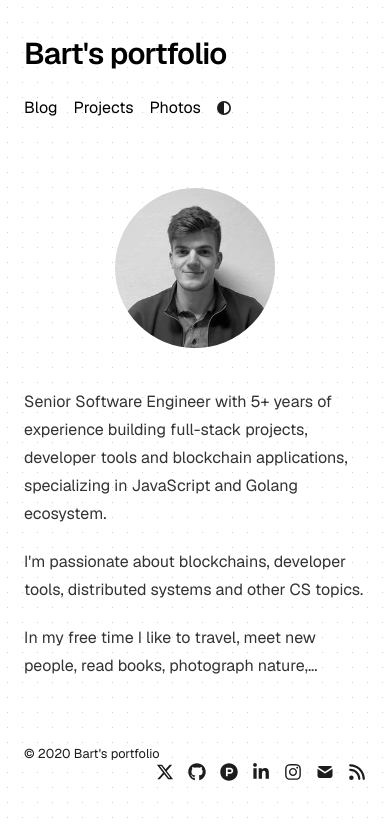
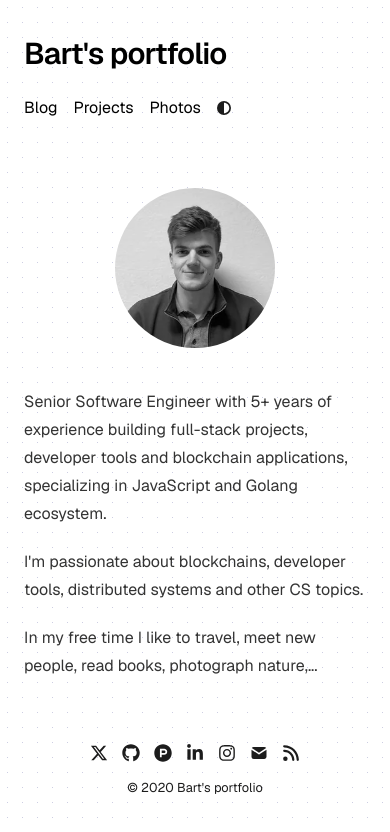
Before and after one commit to bartolomej/my-website, a Next.js app: page / in a window 390 px wide. Shown: the top 832 px of the page. Built offline with nearby package versions, Linux system fonts and the light colour scheme.

Commit message:
fix mobile footer

```diff
--- a/app/components/footer.tsx
+++ b/app/components/footer.tsx
@@ -41,6 +41,8 @@ function SocialLinks() {
 export default function Footer() {
   return (
     <small className="block lg:mt-24 mt-16 text-[#1C1C1C] dark:text-[#D4D4D4]">
+      <div className="flex flex-col-reverse sm:flex-row sm:justify-between items-center gap-4">
+        <div>
           <time>© {YEAR}</time>{" "}
           <a
             className="no-underline"
@@ -50,6 +52,9 @@ export default function Footer() {
           >
             {metaData.title}
           </a>
+        </div>
+        <SocialLinks />
+      </div>
       <style jsx>{`
         @media screen and (max-width: 480px) {
           article {
@@ -58,7 +63,6 @@ export default function Footer() {
           }
         }
       `}</style>
-      <SocialLinks />
     </small>
   );
 }
```
Lines whose indentation alone changed are shown as unchanged.
